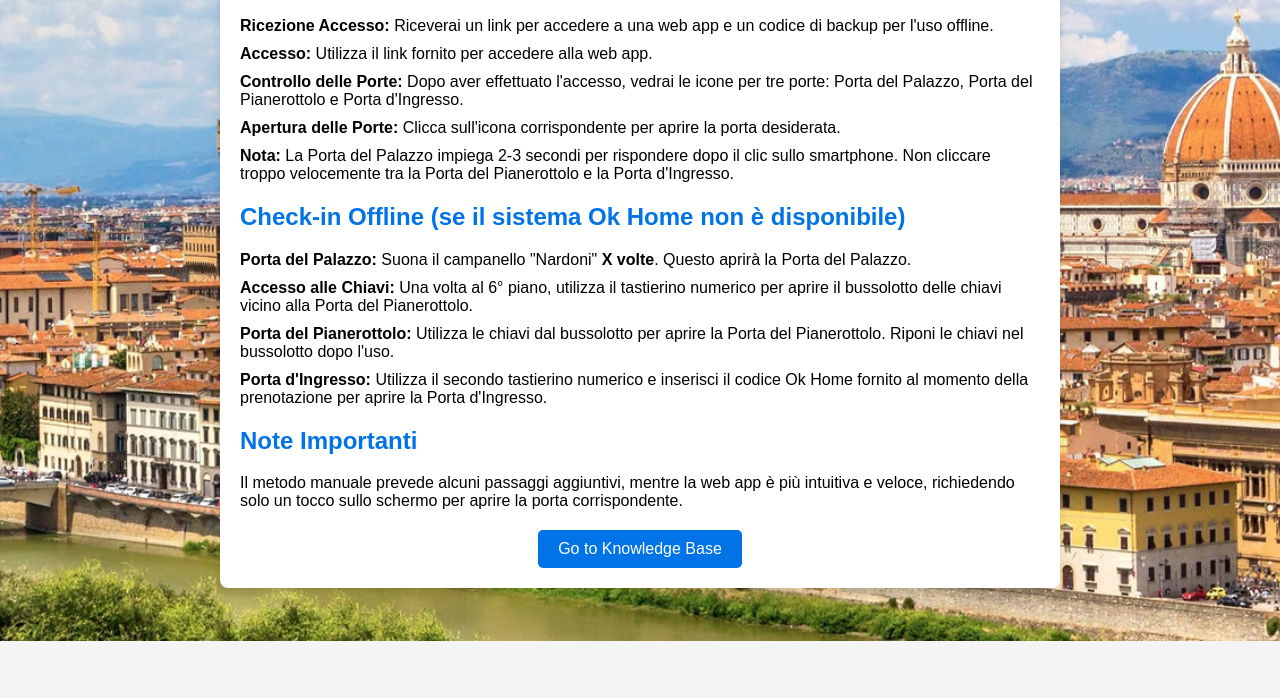
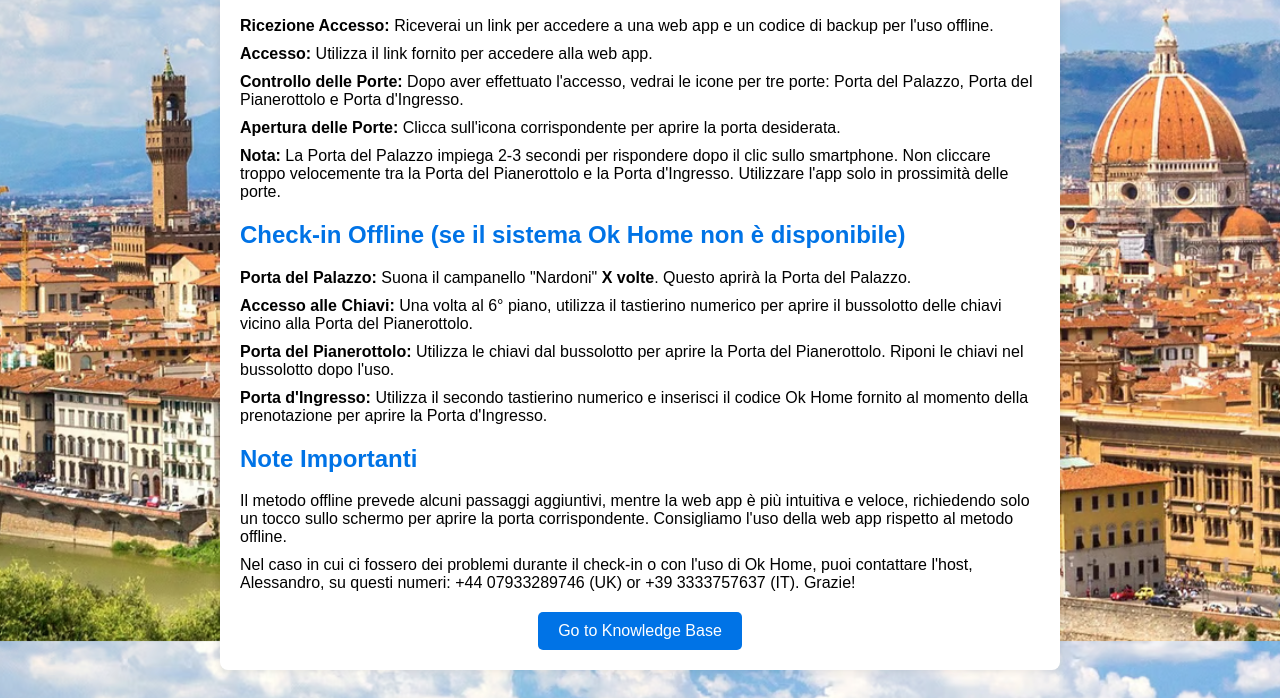
Before and after one commit to torredegliagli/knowledge-base, a plain HTML site: page italian/check-in/index.html in a window 1280 px wide. Shown: the part 159-857 px from the top of the page. Before the commit the page ends 800 px from the top, so only its background shows below. Drawn offline with Linux system fonts and the light colour scheme.

Commit message:
Update index.html

```diff
--- a/italian/check-in/index.html
+++ b/italian/check-in/index.html
@@ -64,7 +64,8 @@
             <li><strong>Accesso:</strong> Utilizza il link fornito per accedere alla web app.</li>
             <li><strong>Controllo delle Porte:</strong> Dopo aver effettuato l'accesso, vedrai le icone per tre porte: Porta del Palazzo, Porta del Pianerottolo e Porta d'Ingresso.</li>
             <li><strong>Apertura delle Porte:</strong> Clicca sull'icona corrispondente per aprire la porta desiderata.</li>
-            <li><strong>Nota:</strong> La Porta del Palazzo impiega 2-3 secondi per rispondere dopo il clic sullo smartphone. Non cliccare troppo velocemente tra la Porta del Pianerottolo e la Porta d'Ingresso.</li>
+            <li><strong>Nota:</strong> La Porta del Palazzo impiega 2-3 secondi per rispondere dopo il clic sullo smartphone. Non cliccare troppo velocemente tra la Porta del Pianerottolo e la Porta d'Ingresso.
+                Utilizzare l'app solo in prossimità delle porte.</li>
         </ul>
 
         <h2>Check-in Offline (se il sistema Ok Home non è disponibile)</h2>
@@ -77,7 +78,9 @@
 
         <h2>Note Importanti</h2>
         <ul class="top-level">
-            <li>Il metodo manuale prevede alcuni passaggi aggiuntivi, mentre la web app è più intuitiva e veloce, richiedendo solo un tocco sullo schermo per aprire la porta corrispondente.</li>
+            <li>Il metodo offline prevede alcuni passaggi aggiuntivi, mentre la web app è più intuitiva e veloce, richiedendo solo un tocco sullo schermo per aprire la porta corrispondente.
+                Consigliamo l'uso della web app rispetto al metodo offline.</li>
+            <li>Nel caso in cui ci fossero dei problemi durante il check-in o con l'uso di Ok Home, puoi contattare l'host, Alessandro, su questi numeri: +44 07933289746 (UK) or +39 3333757637 (IT). Grazie!</li>
         </ul>
 
         <div class="button-container">
```
